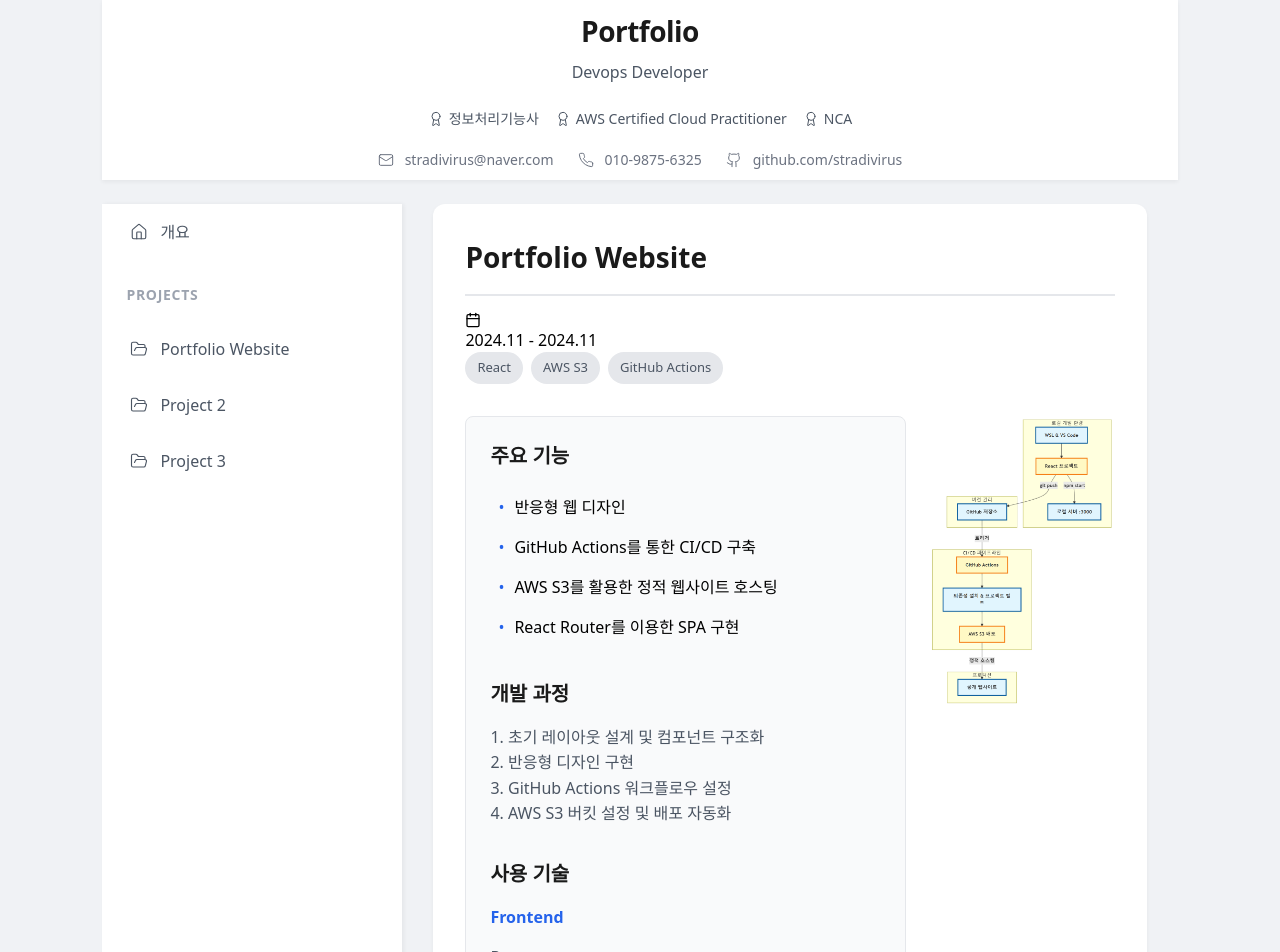
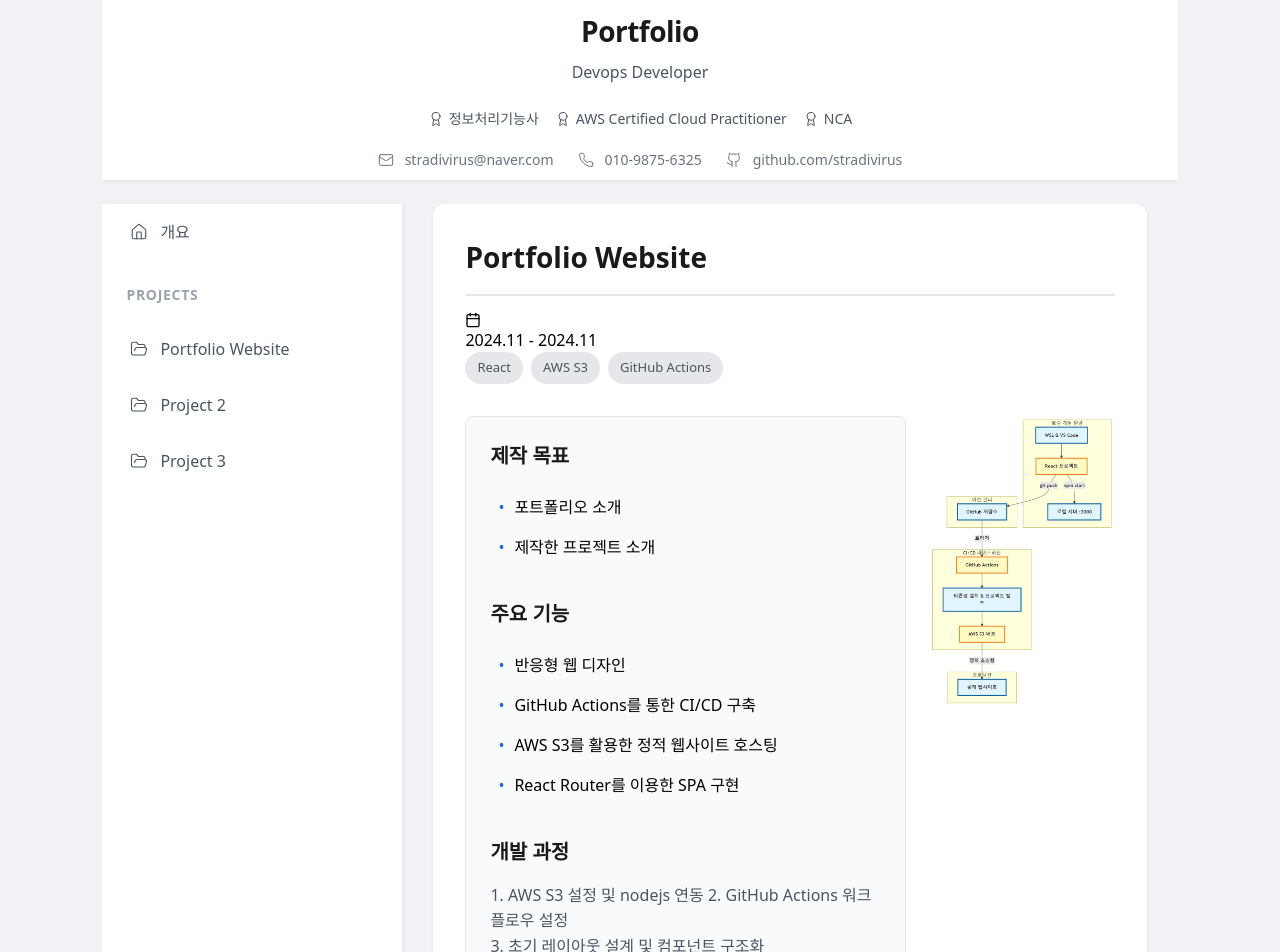
Before and after one commit to Stradivirus/web-info, a React (Create React App) app: page /project/1 in a window 1280 px wide. Shown: the top 952 px of the page. Built offline with nearby package versions, Linux system fonts and the light colour scheme.

Commit message:
프로젝트 1 업데이트

```diff
--- a/src/pages/Projects/Project1.js
+++ b/src/pages/Projects/Project1.js
@@ -28,6 +28,13 @@ const Project1 = () => {
         <div className="project-details">
           <div className="content-box">
             <div className="content-section">
+              <h2>제작 목표</h2>
+              <ul className="feature-list">
+                <li>포트폴리오 소개</li>
+                <li>제작한 프로젝트 소개</li>
+              </ul>
+            </div>
+            <div className="content-section">
               <h2>주요 기능</h2>
               <ul className="feature-list">
                 <li>반응형 웹 디자인</li>
@@ -39,10 +46,11 @@ const Project1 = () => {
             <div className="content-section">
               <h2>개발 과정</h2>
               <p>
-                1. 초기 레이아웃 설계 및 컴포넌트 구조화<br />
-                2. 반응형 디자인 구현<br />
-                3. GitHub Actions 워크플로우 설정<br />
-                4. AWS S3 버킷 설정 및 배포 자동화
+                1. AWS S3 설정 및 nodejs 연동
+                2. GitHub Actions 워크플로우 설정<br />
+                3. 초기 레이아웃 설계 및 컴포넌트 구조화<br />
+                4. 아키텍쳐 이미지 삽입<br />
+                5. 기본 구조 완성 및 배포 자동화
               </p>
             </div>
             <div className="content-section">
```
